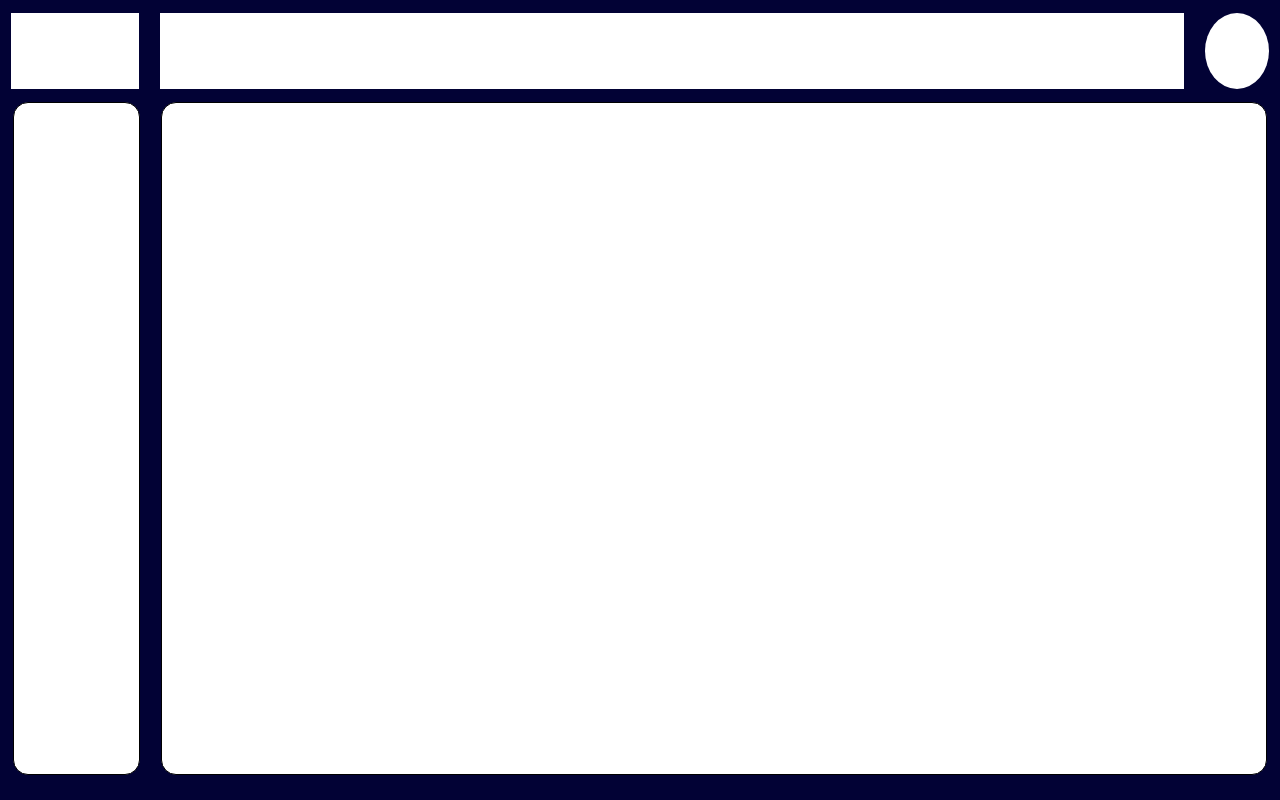
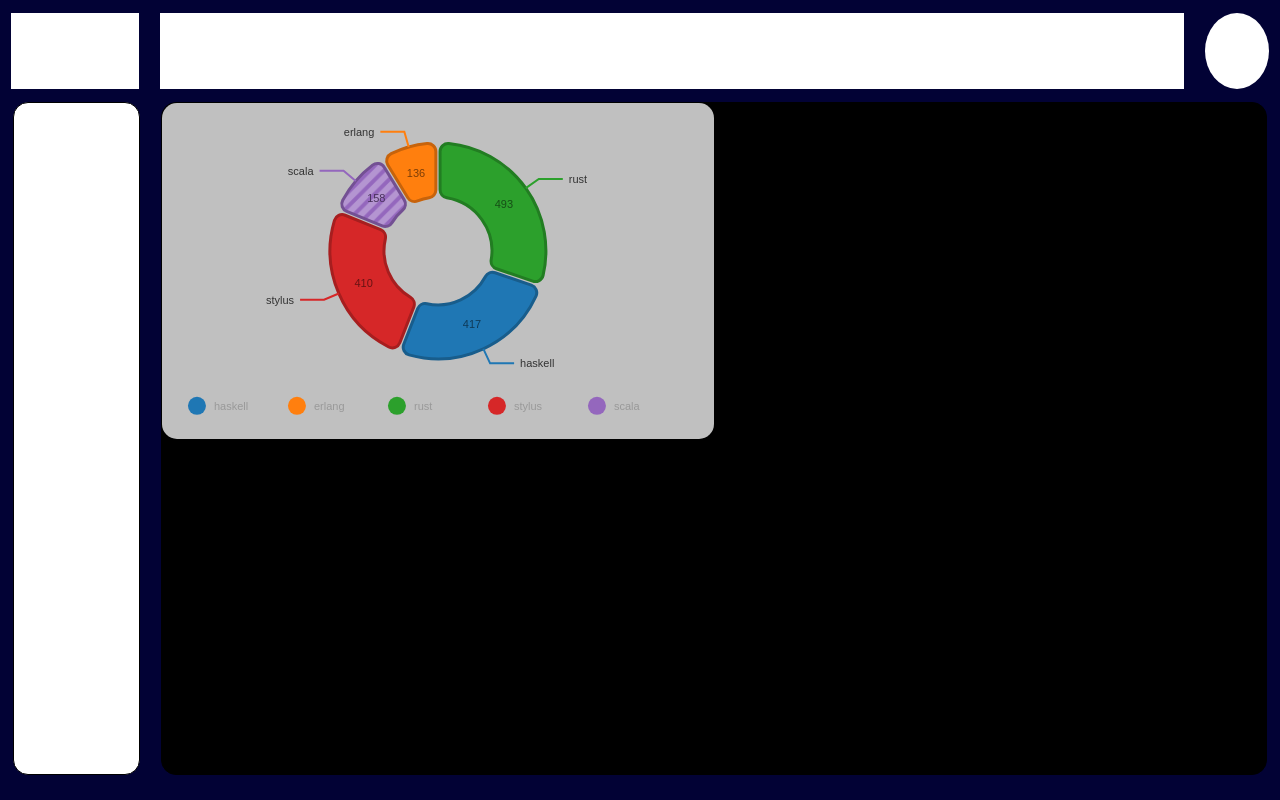
Before and after one commit to edd-ie/pockets, a React (Vite) app: page / in a window 1280 px wide. Built offline with nearby package versions, Linux system fonts and the light colour scheme.

Commit message:
Creation of pie chart for data visualization

```diff
--- a/package.json
+++ b/package.json
@@ -10,6 +10,7 @@
     "preview": "vite preview"
   },
   "dependencies": {
+    "@nivo/pie": "^0.83.0",
     "react": "^18.2.0",
     "react-dom": "^18.2.0",
     "react-router-dom": "^6.14.1"
--- a/src/components/Dashboard.css
+++ b/src/components/Dashboard.css
@@ -71,5 +71,13 @@
     height: 98%;
     width: 88%;
     border-radius: 15px;
-    background: white;
+    background: black;
 }
+
+#ePie{
+    background: rgba(255, 255, 255, 0.753);
+    position: relative;
+    height: 50%;
+    width: 50%;
+    border-radius: 15px;
+}
--- a/src/components/Dashboard.jsx
+++ b/src/components/Dashboard.jsx
@@ -1,12 +1,16 @@
 import React from 'react';
 import './Dashboard.css'
+import DashPie from './Dashpie';
 
 export default function Dashboard() {
 
 
     return (
         <div id='eDashboard'>
-            {/* Dashboard header */}
+            {/* Dashboard header
+             https://www.youtube.com/watch?v=StGOX_gZeLU
+             https://nivo.rocks/pie/
+             */}
             <div id='eHeader'>
                 <div id='eLogo'></div>
                 <div id='eRoutes'></div>
@@ -16,7 +20,10 @@ export default function Dashboard() {
             {/* Dashboard main content */}
             <div id='eMain'>
                 <div id='eSidebar'></div>
-                <div id='eContent'></div>
+
+                <div id='eContent'>
+                    <DashPie/>
+                </div>
             </div>
         </div>
     );
--- /dev/null
+++ b/src/components/Dashpie.jsx
@@ -0,0 +1,179 @@
+import React from "react";
+import { ResponsivePie } from '@nivo/pie'
+
+// make sure parent container have a defined height when using
+// responsive component, otherwise height will be 0 and
+// no chart will be rendered.
+// website examples showcase many properties,
+// you'll often use just a few of them.
+
+export default function DashPie() {
+
+    let data = [
+        {
+            "id": "haskell",
+            "label": "haskell",
+            "value": 417,
+            "color": "hsl(224, 70%, 50%)"
+        },
+        {
+            "id": "erlang",
+            "label": "erlang",
+            "value": 136,
+            "color": "hsl(38, 70%, 50%)"
+        },
+        {
+            "id": "rust",
+            "label": "rust",
+            "value": 493,
+            "color": "hsl(177, 70%, 50%)"
+        },
+        {
+            "id": "stylus",
+            "label": "stylus",
+            "value": 410,
+            "color": "hsl(347, 70%, 50%)"
+        },
+        {
+            "id": "scala",
+            "label": "scala",
+            "value": 158,
+            "color": "hsl(285, 70%, 50%)"
+        }
+    ]
+
+    return(
+        <div id='ePie'>
+        <ResponsivePie
+            data={data}
+            margin={{ top: 40, right: 80, bottom: 80, left: 80 }}
+            sortByValue={true}
+            innerRadius={0.5}
+            padAngle={2}
+            cornerRadius={8}
+            activeInnerRadiusOffset={4}
+            activeOuterRadiusOffset={8}
+            colors={{ scheme: 'category10' }}
+            borderWidth={3}
+            borderColor={{
+                from: 'color',
+                modifiers: [
+                    [
+                        'darker',
+                        '0.7'
+                    ]
+                ]
+            }}
+            arcLinkLabelsSkipAngle={10}
+            arcLinkLabelsTextColor="#333333"
+            arcLinkLabelsThickness={2}
+            arcLinkLabelsColor={{ from: 'color' }}
+            arcLabelsSkipAngle={10}
+            arcLabelsTextColor={{
+                from: 'color',
+                modifiers: [
+                    [
+                        'darker',
+                        2
+                    ]
+                ]
+            }}
+            defs={[
+                {
+                    id: 'dots',
+                    type: 'patternDots',
+                    background: 'inherit',
+                    color: 'rgba(255, 255, 255, 0.3)',
+                    size: 4,
+                    padding: 1,
+                    stagger: true
+                },
+                {
+                    id: 'lines',
+                    type: 'patternLines',
+                    background: 'inherit',
+                    color: 'rgba(255, 255, 255, 0.3)',
+                    rotation: -45,
+                    lineWidth: 6,
+                    spacing: 10
+                }
+            ]}
+            fill={[
+                {
+                    match: {
+                        id: 'ruby'
+                    },
+                    id: 'dots'
+                },
+                {
+                    match: {
+                        id: 'c'
+                    },
+                    id: 'dots'
+                },
+                {
+                    match: {
+                        id: 'go'
+                    },
+                    id: 'dots'
+                },
+                {
+                    match: {
+                        id: 'python'
+                    },
+                    id: 'dots'
+                },
+                {
+                    match: {
+                        id: 'scala'
+                    },
+                    id: 'lines'
+                },
+                {
+                    match: {
+                        id: 'lisp'
+                    },
+                    id: 'lines'
+                },
+                {
+                    match: {
+                        id: 'elixir'
+                    },
+                    id: 'lines'
+                },
+                {
+                    match: {
+                        id: 'javascript'
+                    },
+                    id: 'lines'
+                }
+            ]}
+            legends={[
+                {
+                    anchor: 'bottom',
+                    direction: 'row',
+                    justify: false,
+                    translateX: 0,
+                    translateY: 56,
+                    itemsSpacing: 0,
+                    itemWidth: 100,
+                    itemHeight: 18,
+                    itemTextColor: '#999',
+                    itemDirection: 'left-to-right',
+                    itemOpacity: 1,
+                    symbolSize: 18,
+                    symbolShape: 'circle',
+                    effects: [
+                        {
+                            on: 'hover',
+                            style: {
+                                itemTextColor: '#000'
+                            }
+                        }
+                    ]
+                }
+            ]}
+        />
+    </div>
+    )
+}
```
Also changed, not shown: 1 other file (tests, documents, lock files or other folders).
